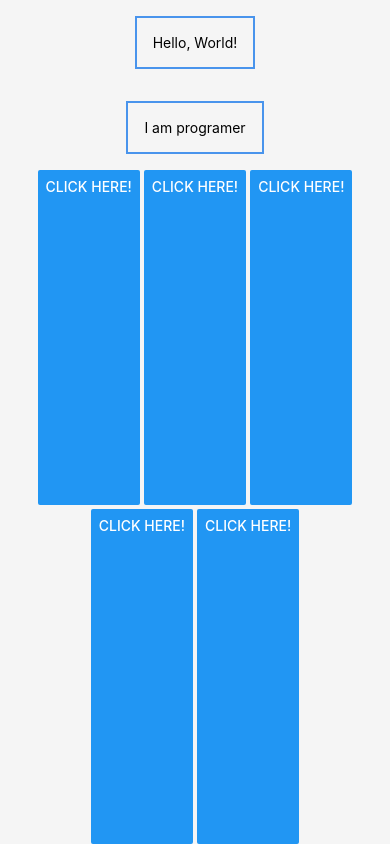
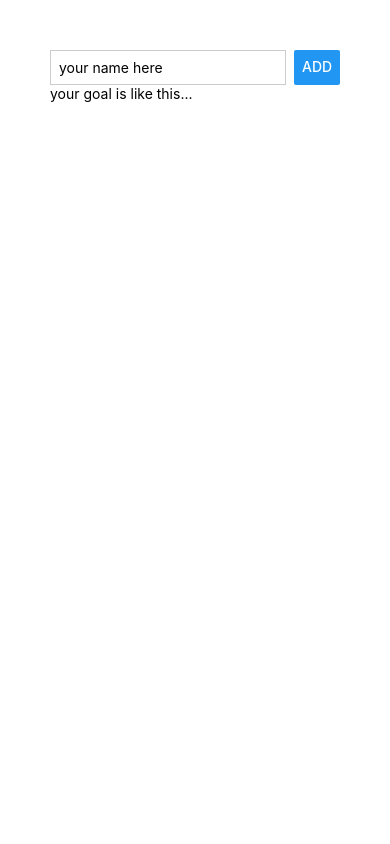
Before and after one commit to heesangs/reactnative_test, a React Native app: screen / in a window 390 px wide. Built offline with nearby package versions, Linux system fonts and the light colour scheme.

Commit message:
flex styling 1

```diff
--- a/App.tsx
+++ b/App.tsx
@@ -1,41 +1,33 @@
-import { StyleSheet, Text, View, Button } from "react-native";
+import {StyleSheet, Text, View, Button, TextInput } from 'react-native';
 
 export default function App() {
-  return (
-    <View style={styles.container}>
-      <View style={styles.dummyText}>
-        <Text>Hello, World!</Text>
+  return(
+    <View style={styles.appContainer}>
+      <View style={styles.inputContainer}>
+        <TextInput style={styles.textInput} placeholder='your name here'></TextInput>
+        <Button title='Add'></Button>
       </View>
-      <Text style={styles.dummyText}>I am programer</Text>
-      <View style={styles.tableWrap}>
-        <Button title="click here!"/>
-        <Button title="click here!"/>
-        <Button title="click here!"/>
-        <Button title="click here!"/>
-        <Button title="click here!"/>
+      <View>
+        <Text>your goal is like this...</Text>
       </View>
     </View>
-  )
+  );
 }
 
 const styles = StyleSheet.create({
-  container : {
+  appContainer : {
+    padding: 50,
+  },
+  inputContainer : {
+    flexDirection: 'row',
+    justifyContent: 'space-between',
+  },
+  textInput : {
     flex: 1,
-    backgroundColor: '#f5f5f5',
-    alignItems: 'center',
-    justifyContent: 'center'
-  },
-  dummyText: {
-    margin: 16,
-    borderColor: '#4994EC',
-    borderWidth: 2,
-    padding: 16,
-  },
-  tableWrap: {
-    flex: 1,
-    flexDirection: 'row',
-    flexWrap: 'wrap',
-    justifyContent: 'center',
-    gap: 4,
+    borderWidth: 1,
+    borderColor: '#ccc',
+    marginRight: 8,
+    padding: 8,
+
   }
-})
+});
```
